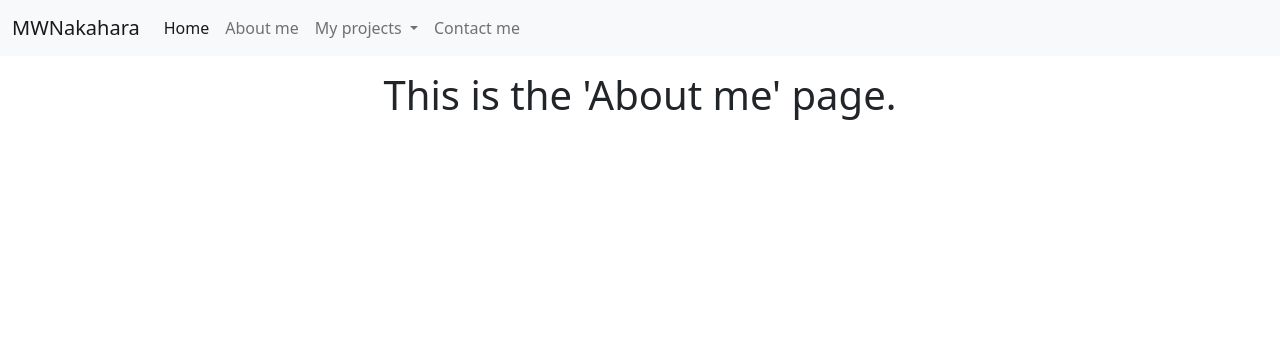
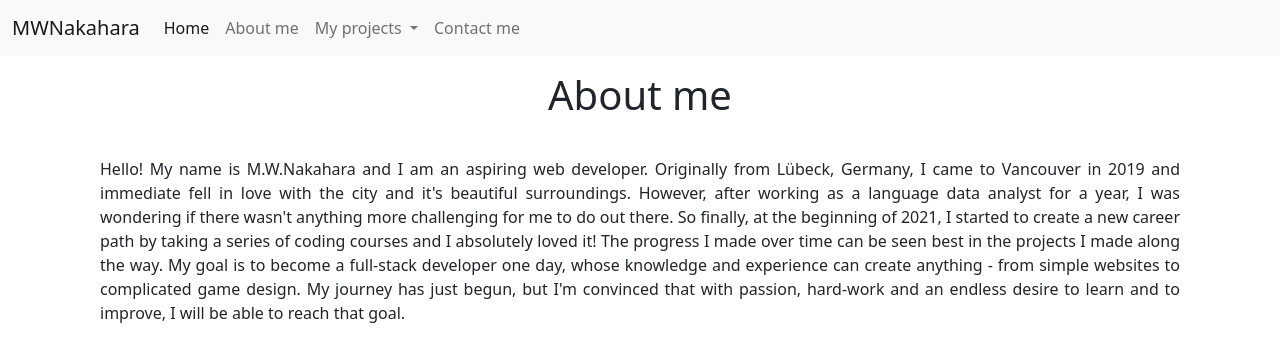
Before and after one commit to mwnakahara/Homepage-MWNakahara, a plain HTML site: page about.html in a window 1280 px wide. Drawn offline with nearby package versions, Linux system fonts and the light colour scheme.

Commit message:
created about page content, added image folder

```diff
--- a/about.html
+++ b/about.html
@@ -84,6 +84,23 @@
         </div>
       </nav>
     </header>
-    <h1>This is the 'About me' page.</h1>
+    <section class="about">
+      <h1>About me</h1>
+      <p>
+        Hello! My name is M.W.Nakahara and I am an aspiring web developer.
+        Originally from Lübeck, Germany, I came to Vancouver in 2019 and
+        immediate fell in love with the city and it's beautiful surroundings.
+        However, after working as a language data analyst for a year, I was
+        wondering if there wasn't anything more challenging for me to do out
+        there. So finally, at the beginning of 2021, I started to create a new
+        career path by taking a series of coding courses and I absolutely loved
+        it! The progress I made over time can be seen best in the projects I
+        made along the way. My goal is to become a full-stack developer one day,
+        whose knowledge and experience can create anything - from simple
+        websites to complicated game design. My journey has just begun, but I'm
+        convinced that with passion, hard-work and an endless desire to learn
+        and to improve, I will be able to reach that goal.
+      </p>
+    </section>
   </body>
 </html>
--- a/styles/homepage.css
+++ b/styles/homepage.css
@@ -2,6 +2,13 @@ h1,
 h2 {
   text-align: center;
   margin-top: 15px;
+}
+
+.about p {
+  text-align: justify;
+  display: block;
+  margin: 0 auto;
+  padding: 30px 100px;
 }
 
 .btn {
```
Also changed, not shown: index.html (+4 -3 lines), images/Weather Project.png (added), images/Zodiac project.png (added).
